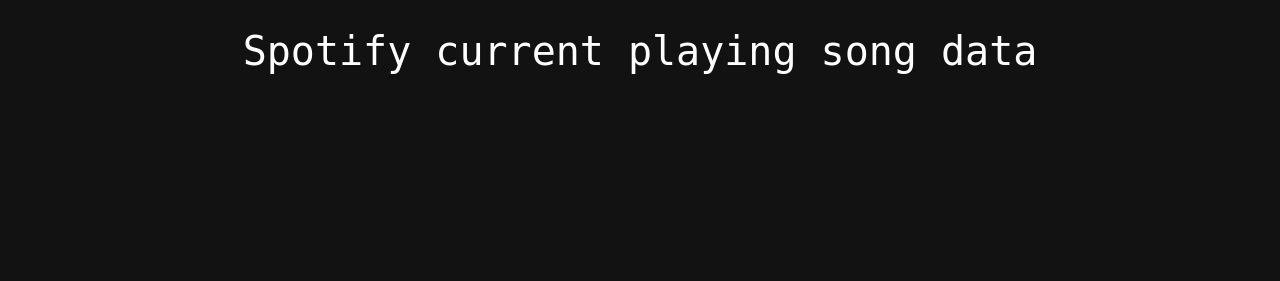
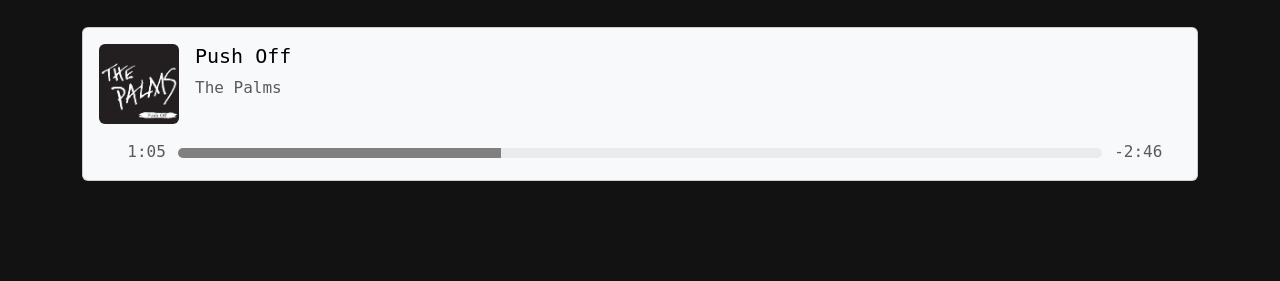
Before and after one commit to chrismuntean/Handify, a Flask app: page / in a window 1280 px wide. Shown: the part 519-800 px from the top of the page. Run offline with Flask 3, Linux system fonts and the light colour scheme.

Commit message:
Added demo playbar (no control buttons)

```diff
--- a/templates/index.html
+++ b/templates/index.html
@@ -29,6 +29,10 @@
 
         .blur {
             filter: blur(5px);
+        }
+
+        .progress-bar {
+            background-color: #808080;
         }
     </style>
 </head>
@@ -167,7 +171,33 @@
         <!-- Bottom container -->
         <div class="col">
 
-            <h1 class="mt-5 text-center">Spotify current playing song data</h1>
+            <div class="card text-bg-light my-5">
+                <div class="card-body d-flex">
+
+                    <img class="rounded" src="{{ url_for('static', filename='push-off.jpg') }}" style="max-width: 5rem;"">
+                    <div class="px-3">
+                        <h5 class="card-title">Push Off</h5>
+                        <p class="card-text text-muted">The Palms</p>
+                    </div>
+                </div>
+
+                <div class="row">
+                    <div class="col-sm p-0">
+                        <p class="text-muted text-end">1:05</p>
+                    </div>
+
+                    <div class="col-10 pt-2">
+                        <div class="progress" role="progressbar" aria-label="Example 20px high" aria-valuenow="25" aria-valuemin="0" aria-valuemax="100" style="height: 10px">
+                            <div class="progress-bar" style="width: 35%"></div>
+                        </div>
+                    </div>
+
+                    <div class="col-sm p-0">
+                        <p class="text-muted text-start">-2:46</p>
+                    </div>
+                </div>
+
+            </div>
 
         </div>
     </div>
```
Also changed, not shown: static/push-off.jpg (added).
